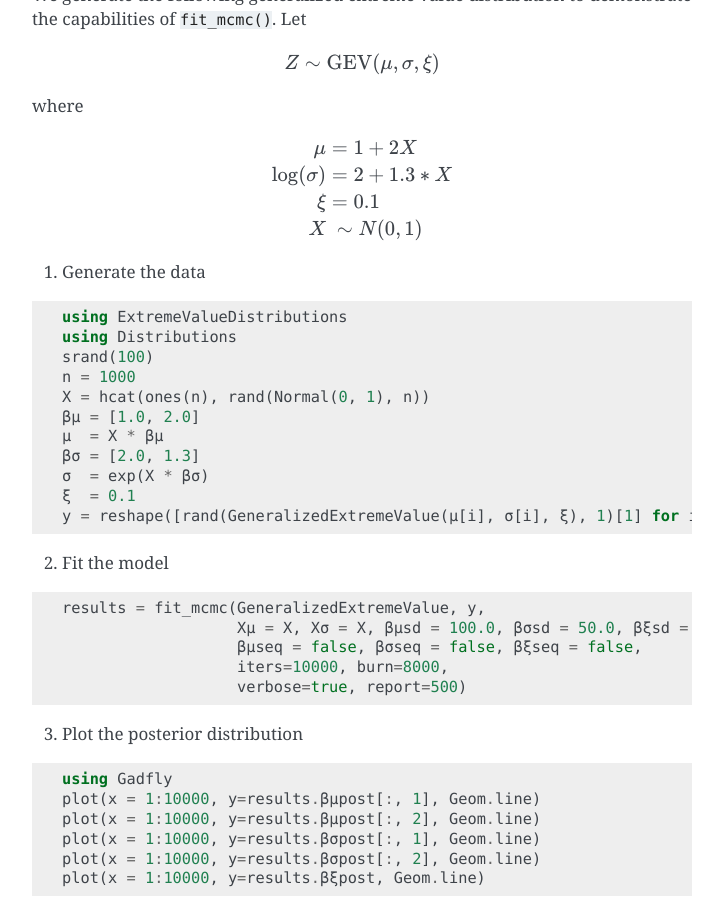
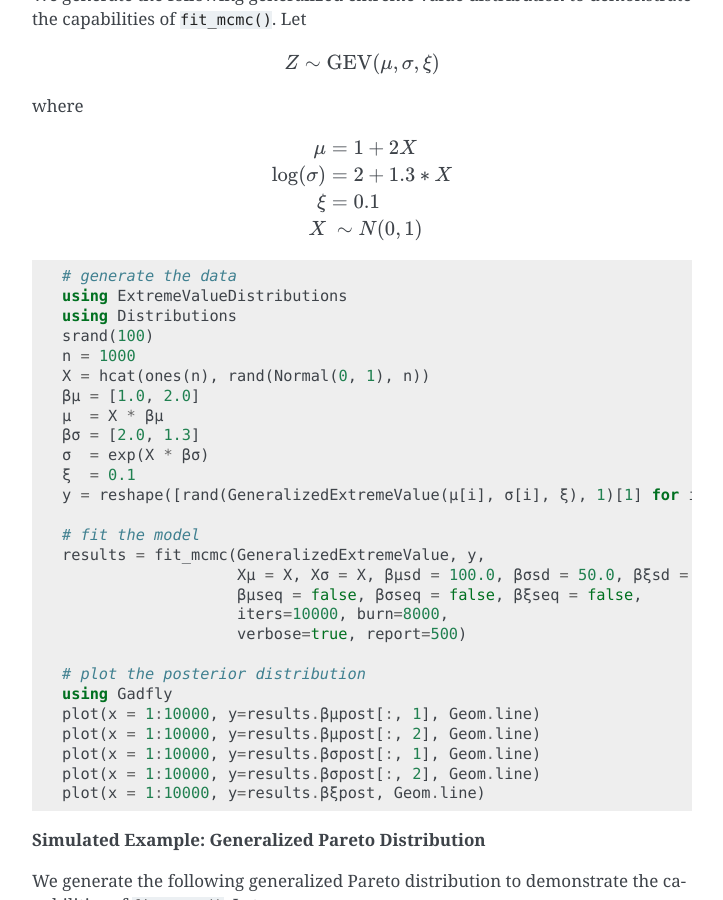
Before and after one commit to sammorris81/ExtremeValueDistributions.jl, a Sphinx documentation site: the page built from docs/source/fit.rst, in a window 1280 px wide and 900 px high, scrolled down 2526 px. Shown: the whole window, without its empty margins (388-1111 px from the left). Built offline with Sphinx 7.4.7, drawn with Linux system fonts in a browser that asks for light colours; formulas are drawn with MathJax 3; some of the changed lines change nothing that is shown.

Commit message:
reformatting the GEV example

```diff
--- a/docs/source/fit.rst
+++ b/docs/source/fit.rst
@@ -89,10 +89,9 @@ where
   \xi &= 0.1 \\
   X &~\sim N(0, 1) \\
 
-1. Generate the data
-
 .. code-block:: julia
 
+  # generate the data
   using ExtremeValueDistributions
   using Distributions
   srand(100)
@@ -105,20 +104,14 @@ where
   ξ  = 0.1
   y = reshape([rand(GeneralizedExtremeValue(μ[i], σ[i], ξ), 1)[1] for i = 1:n], n, 1)
 
-2. Fit the model
-
-.. code-block:: julia
-
+  # fit the model
   results = fit_mcmc(GeneralizedExtremeValue, y,
                      Xμ = X, Xσ = X, βμsd = 100.0, βσsd = 50.0, βξsd = 1.0,
                      βμseq = false, βσseq = false, βξseq = false,
                      iters=10000, burn=8000,
                      verbose=true, report=500)
 
-3. Plot the posterior distribution
-
-.. code-block:: julia
-
+  # plot the posterior distribution
   using Gadfly
   plot(x = 1:10000, y=results.βμpost[:, 1], Geom.line)
   plot(x = 1:10000, y=results.βμpost[:, 2], Geom.line)
```
